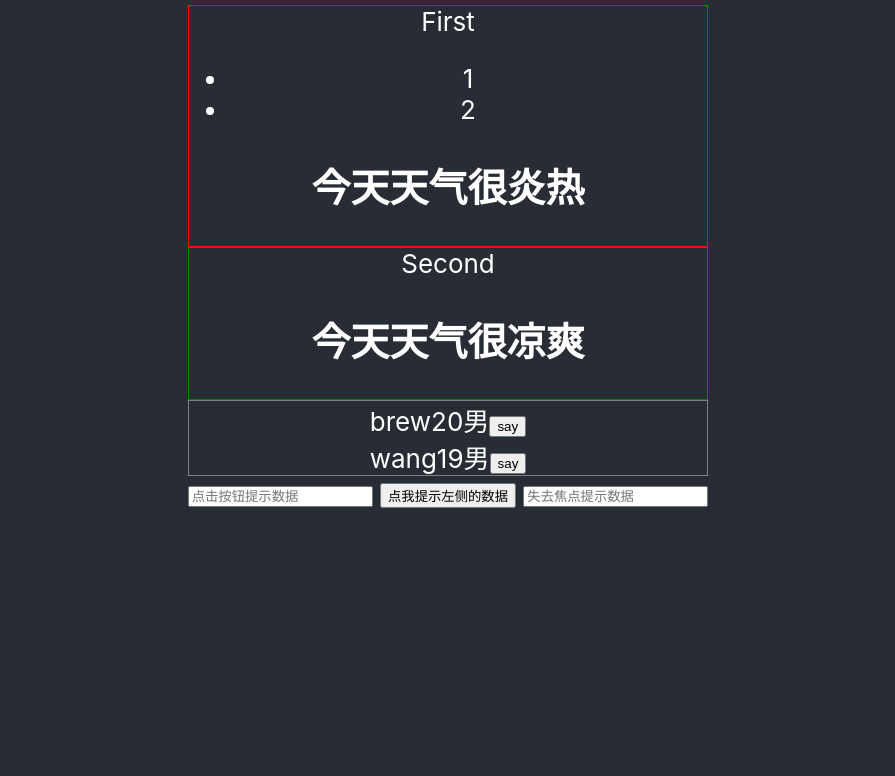
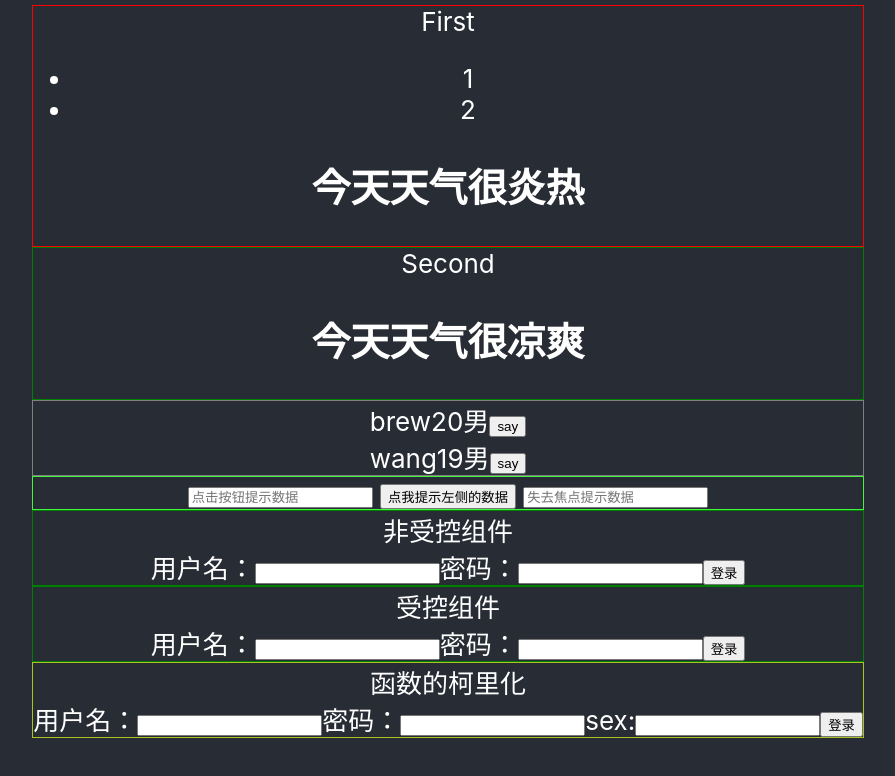
Before and after one commit to graylogo/React_demo01, a React (Create React App) app: page / in a window 1280 px wide. Shown: the top 776 px of the page, without its empty margins (192-1087 px from the left). Built offline with nearby package versions, Linux system fonts and the light colour scheme.

Commit message:
函数柯里化

```diff
--- /dev/null
+++ b/src/components/GetValue/FuncReturnFunc.js
@@ -0,0 +1,55 @@
+import React, { Component } from 'react'
+
+// ① 高阶函数:
+// 如果一个函数符合下面两个规范中的任何一个,那该函数就是高阶函数
+    // 若A函数,接受的参数是一个函数,那么A就可以称之为高阶函数
+    // 若A函数,调用的返回值依然是一个函数,那么A就可以称之为高阶函数
+    // 常见的高阶函数有:Promise、setTimeout、arr.map()等等
+
+// ② 函数的柯里化
+    // 通过函数调用继续返回函数的方式,实现对此接受参数最后统一处理的函数编码形式
+// function sum(a){ return (b)=>{return c=>{ return a+b+c} }}
+
+export default class FuncReturnFunc extends Component {
+    state = {
+        username: '',
+        passwd: '',
+        sex:''
+    }
+    // 函数返回函数
+    // inputVal = function(type){
+    //     return (e)=>{
+    //         this.setState({[type]:e.target.value})
+    //     }
+    // }
+    inputVal = (type)=>{
+        return (e)=>{
+            this.setState({[type]:e.target.value})
+        }
+    }
+    handleLogin = e=>{
+        e.preventDefault();
+        const {username,passwd,sex} = this.state
+        console.log(username,passwd,sex);
+    }
+    // ③ 不用函数柯里化实现事件的绑定
+        // 直接使用回调函数,因为他本身就是以一个函数为返回值
+     // <input onChange={event => this.saveFormData('username',event) } type="text" name="username"/>
+     saveFormData = (type,e)=>{
+        this.setState({[type]: e.target.value})
+    }
+    render() {
+        return (
+            <div style={{border: '1px solid #abc223'}}>
+                <span>函数的柯里化</span>
+                <form action='' onSubmit={this.handleLogin}>
+                    用户名：<input onChange={this.inputVal('username')}  type='text' name='username'></input>
+                    密码：<input  onChange={this.inputVal('passwd')} type='password' name='passwd'></input>
+                    {/* 不使用函数柯里化 */}
+                    sex:<input onChange={event => this.saveFormData('sex',event) } type="text" name="sex"/>
+                    <button>登录</button>
+                </form>
+            </div>
+        )
+    }
+}
--- /dev/null
+++ b/src/components/GetValue/GetByNo.js
@@ -0,0 +1,24 @@
+import React, { Component } from 'react'
+//非受控组件
+// 就形式上来说，受控组件就是为某个form表单组件添加value属性；非受控组件就是没有添加value属性的组件
+export default class GetByNo extends Component {
+    handleLogin = (e)=>{
+    // 阻止表单默认提交
+    e.preventDefault();
+    //  非受控组件现用现取值
+    const {username,passwd} = this
+    console.log(username.value,passwd.value);
+    }
+    render() {
+        return (
+            <div style={{border: '1px solid green'}}>
+                <span>非受控组件</span>
+                <form action='' onSubmit={this.handleLogin}>
+                    用户名：<input ref={c=>this.username = c} type='text' name='username'></input>
+                    密码：<input ref={c=>this.passwd = c}  type='password' name='passwd'></input>
+                    <button>登录</button>
+                </form>
+            </div>
+        )
+    }
+}
--- /dev/null
+++ b/src/components/GetValue/GetByYes.js
@@ -0,0 +1,37 @@
+import React, { Component } from 'react'
+//受控组件
+// 就形式上来说，受控组件就是为某个form表单组件添加value属性；非受控组件就是没有添加value属性的组件
+export default class GetByYes extends Component {
+    state = {
+        username: '',
+        passwd: ''
+    }
+        //  受控维护状态值
+    inputName = (e)=>{
+        this.setState({username:e.target.value})
+    }
+    inputPwd = e=>{
+        this.setState({passwd:e.target.value})
+    }
+
+    handleLogin = (e)=>{
+    // 阻止表单默认提交
+    e.preventDefault();
+    // 受控组件用值的时候直接取
+    const {username,passwd} = this.state
+    console.log(username,passwd);
+    }
+
+    render() {
+        return (
+            <div style={{border: '1px solid green'}}>
+                <span>受控组件</span>
+                <form action='' onSubmit={this.handleLogin}>
+                    用户名：<input onChange={this.inputName}  type='text' name='username'></input>
+                    密码：<input  onChange={this.inputPwd} type='password' name='passwd'></input>
+                    <button>登录</button>
+                </form>
+            </div>
+        )
+    }
+}
--- a/src/components/Home.js
+++ b/src/components/Home.js
@@ -3,6 +3,9 @@ import First from './state/first'
 import Second from './state/second'
 import PropsBasic from './props/PropsBasic'
 import RefOld from './refs/RefOld'
+import GetByNo from './GetValue/GetByNo'
+import GetByYes from './GetValue/GetByYes'
+import FuncReturnFunc from './GetValue/FuncReturnFunc'
 export default class Home extends Component {
     render() {
         return (
@@ -11,6 +14,9 @@ export default class Home extends Component {
                 <Second/>
                 <PropsBasic/>
                 <RefOld/>
+                <GetByNo/>
+                <GetByYes/>
+                <FuncReturnFunc/>
             </div>
         )
     }
--- a/src/components/refs/RefOld.js
+++ b/src/components/refs/RefOld.js
@@ -35,7 +35,7 @@ export default class RefOld extends Component {
     }
     render() {
         return (
-            <div>
+            <div style={{border: '1px solid #46f342'}}>
                 {/* // 展示字符串形式的ref，比较老，不推荐  已经被弃用 */}
                 {/* <input ref="input1" type="text" placeholder="点击按钮提示数据"/>&nbsp;
 				<button onClick={this.showData}>点我提示左侧的数据</button>&nbsp;
```
